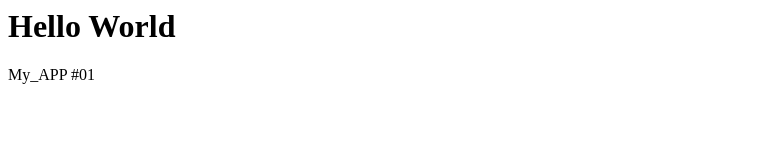
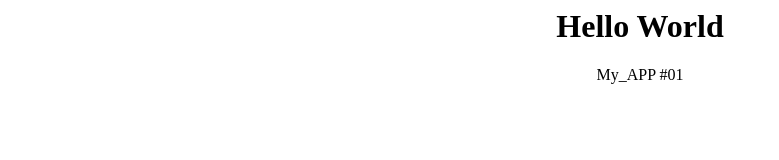
Before and after one commit to MarkQuilates/MyTestWEB, a plain HTML site: page index.html in a window 1280 px wide. Shown: the whole page, without its empty margins (0-779 px from the left). Drawn offline with Linux system fonts and the light colour scheme.

Commit message:
add center

```diff
--- a/index.html
+++ b/index.html
@@ -1,5 +1,5 @@
 <html>
-	<h1>Hello World</h1>
-	<body>My_APP #01</body>
+	<h1><center>Hello World</center></h1>
+	<body><center>My_APP #01</center></body>
 
 	</html>
```
